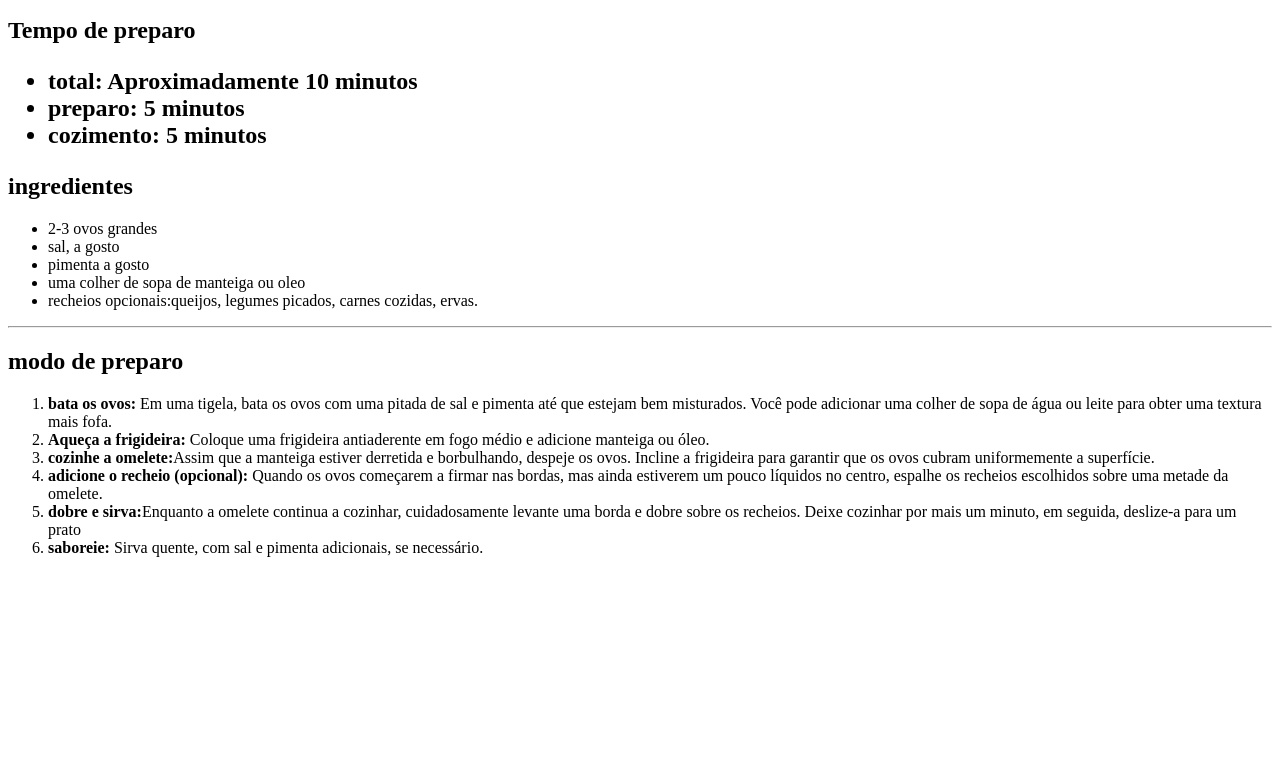
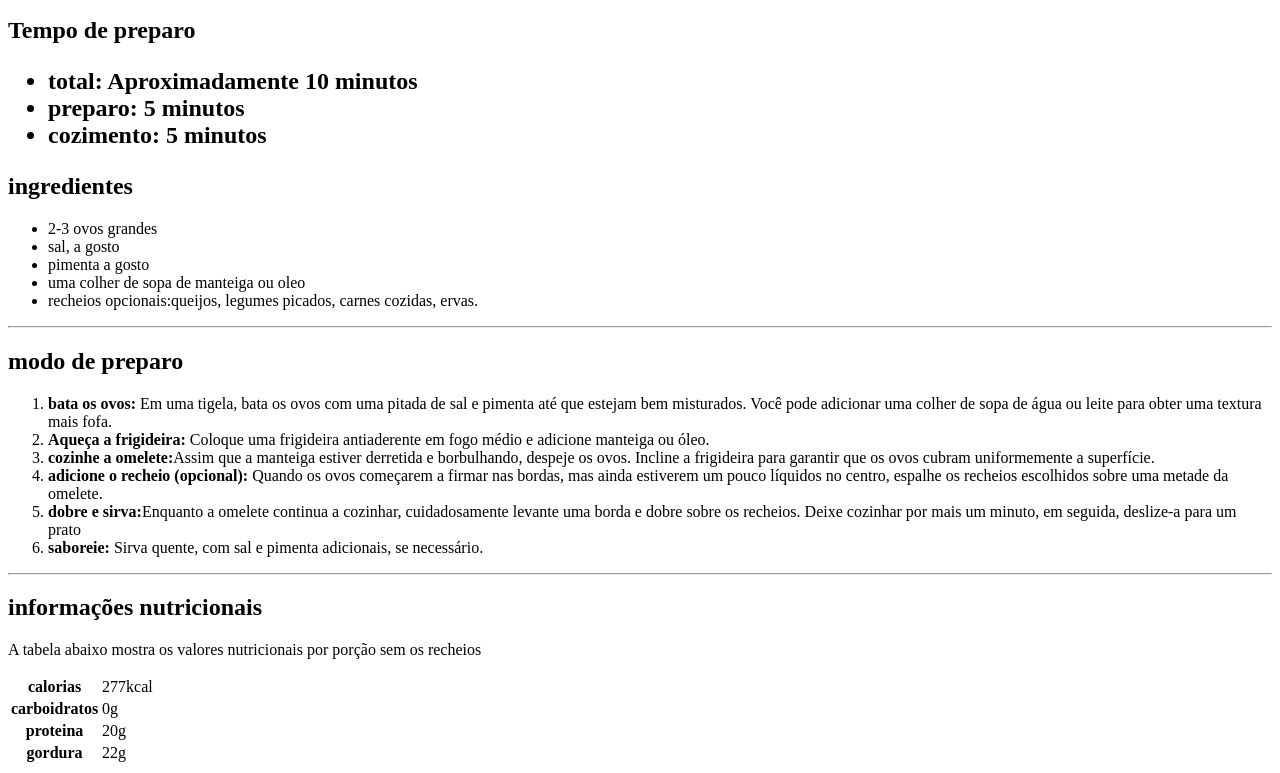
Before and after one commit to arthuroliveira77/receita-00, a plain HTML site: page index.html in a window 1280 px wide. Shown: the part 127-900 px from the top of the page. Before the commit the page ends 800 px from the top, so only its background shows below. Drawn offline with Linux system fonts and the light colour scheme.

Commit message:
quinto commit

```diff
--- a/index.html
+++ b/index.html
@@ -71,6 +71,32 @@
                 </li>
             </ol>
         </div>
+
+        <hr>
+        <div>
+            <h2>informações nutricionais</h2>
+
+            <p>A tabela abaixo mostra os valores nutricionais por porção sem os recheios</p>
+<table>
+    <tr>
+        <th>calorias</th>
+        <td>277kcal</td>
+    </tr>
+    <tr>
+        <th>carboidratos</th>
+        <td>0g</td>
+    </tr>
+    <tr>
+        <th>proteina</th>
+        <td>20g</td>
+    </tr>
+    <tr>
+        <th>gordura</th>
+        <td>22g</td>
+    </tr>
+</table>
+
+        </div>
     </div>
 </body>
 </html>
```
